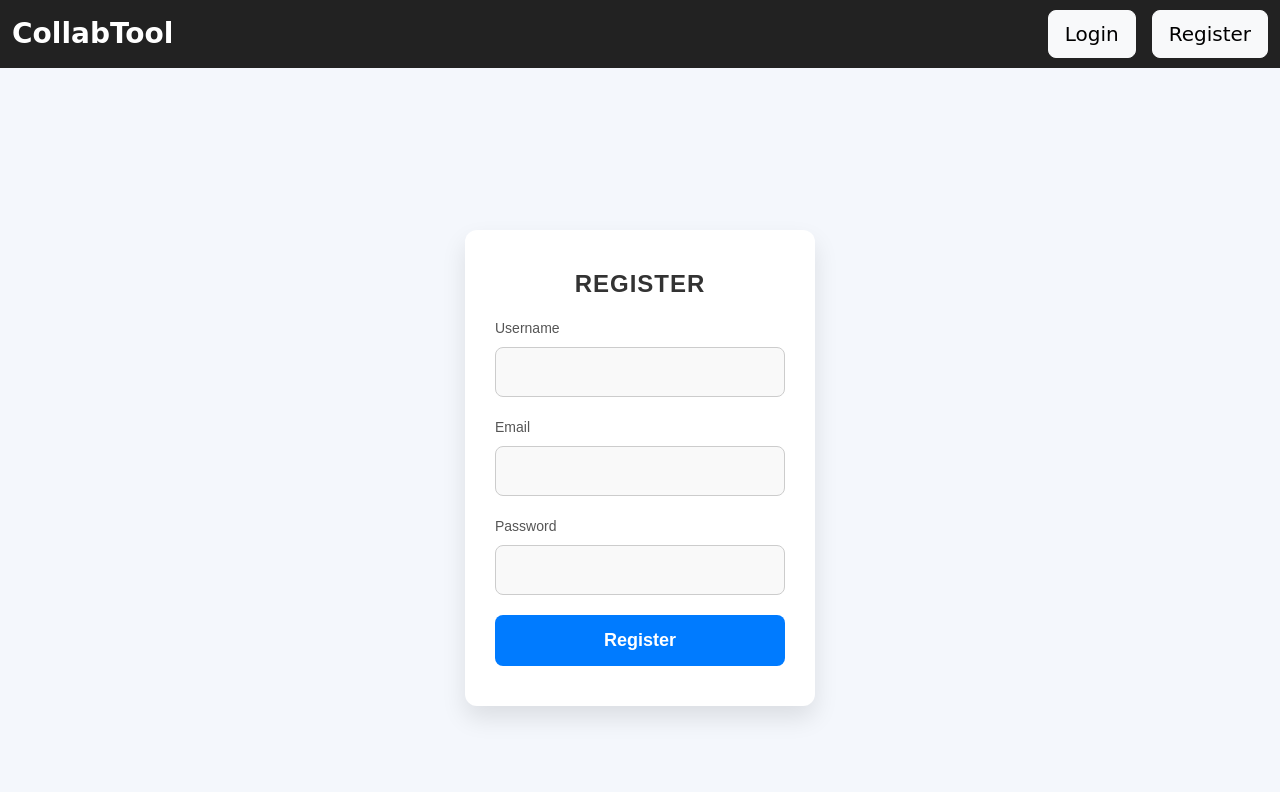
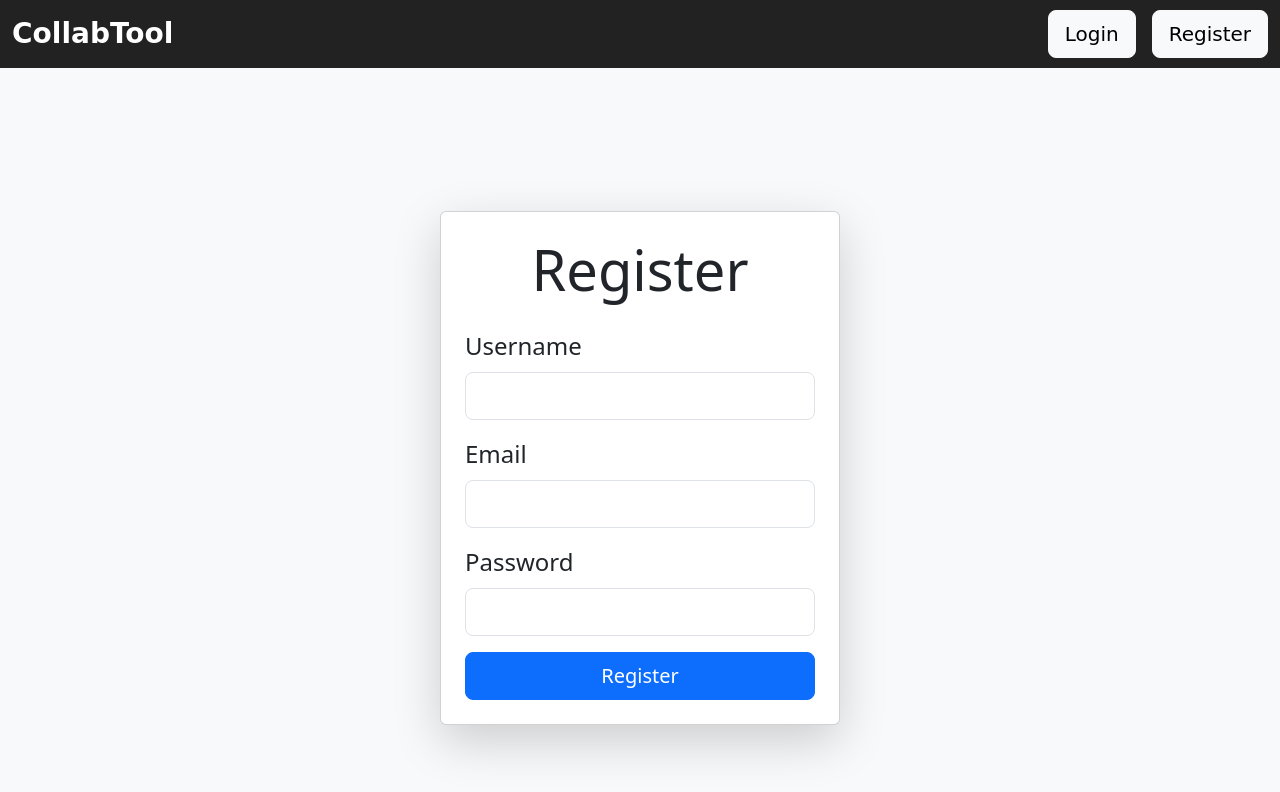
Before and after one commit to Ashitosh9922/P1-Real-Time-Collaboration-Tool, a React (Vite) app in the folder Collab_Tool/frontend/my-app/: page /register in a window 1280 px wide. Shown: the top 792 px of the page. Built offline with nearby package versions, Linux system fonts and the light colour scheme; no server answers.

Commit message:
Update register.jsx

```diff
--- a/Collab_Tool/frontend/my-app/src/components/register.jsx
+++ b/Collab_Tool/frontend/my-app/src/components/register.jsx
@@ -1,7 +1,6 @@
 import React, { useState } from 'react';
 import axios from 'axios';
 import { useNavigate } from 'react-router-dom';
-import './Register.css';
 
 function Register() {
   const [username, setUsername] = useState('');
@@ -9,23 +8,17 @@
   const [password, setPassword] = useState('');
   const navigate = useNavigate();
 
-
-
   const handleSubmit = async (e) => {
     e.preventDefault();
 
     try {
-
       const response = await axios.post('http://localhost:5000/api/auth/register', {
         username,
         email,
         password
       });
 
-
       alert('Registration successful! Please log in.');
-
-
       navigate('/login');
     } catch (error) {
       console.error('Registration error:', error);
@@ -33,45 +26,49 @@
     }
   };
 
-
   return (
-    <div className="register-container">
-      <form className="register-form" onSubmit={handleSubmit}>
-        <h2>Register</h2>
-        <div className="form-group">
-          <label htmlFor="username">Username</label>
+    <div className="d-flex justify-content-center align-items-center" style={{ minHeight: '100vh', background: '#f8f9fa' }}>
+      <div className="card shadow-lg" style={{ width: '100%', maxWidth: '400px' }}>
+        <div className="card-body p-4">
+          <h2 className="text-center mb-4 display-4">Register</h2>
+          <form onSubmit={handleSubmit}>
+            <div className="mb-3">
+              <label htmlFor="username" className="form-label fs-4">Username</label>
               <input
                 type="text"
                 id="username"
+                className="form-control form-control-lg"
                 value={username}
                 onChange={(e) => setUsername(e.target.value)}
                 required
               />
             </div>
-        <div className="form-group">
-          <label htmlFor="email">Email</label>
+            <div className="mb-3">
+              <label htmlFor="email" className="form-label fs-4">Email</label>
               <input
                 type="email"
                 id="email"
+                className="form-control form-control-lg"
                 value={email}
                 onChange={(e) => setEmail(e.target.value)}
                 required
               />
             </div>
-        <div className="form-group">
-          <label htmlFor="password">Password</label>
+            <div className="mb-3">
+              <label htmlFor="password" className="form-label fs-4">Password</label>
               <input
                 type="password"
                 id="password"
+                className="form-control form-control-lg"
                 value={password}
                 onChange={(e) => setPassword(e.target.value)}
                 required
               />
             </div>
-        <button type="submit" className="register-button">
-          Register
-        </button>
+            <button type="submit" className="btn btn-primary btn-lg w-100">Register</button>
           </form>
+        </div>
+      </div>
     </div>
   );
 }
```
Lines whose indentation alone changed are shown as unchanged.
